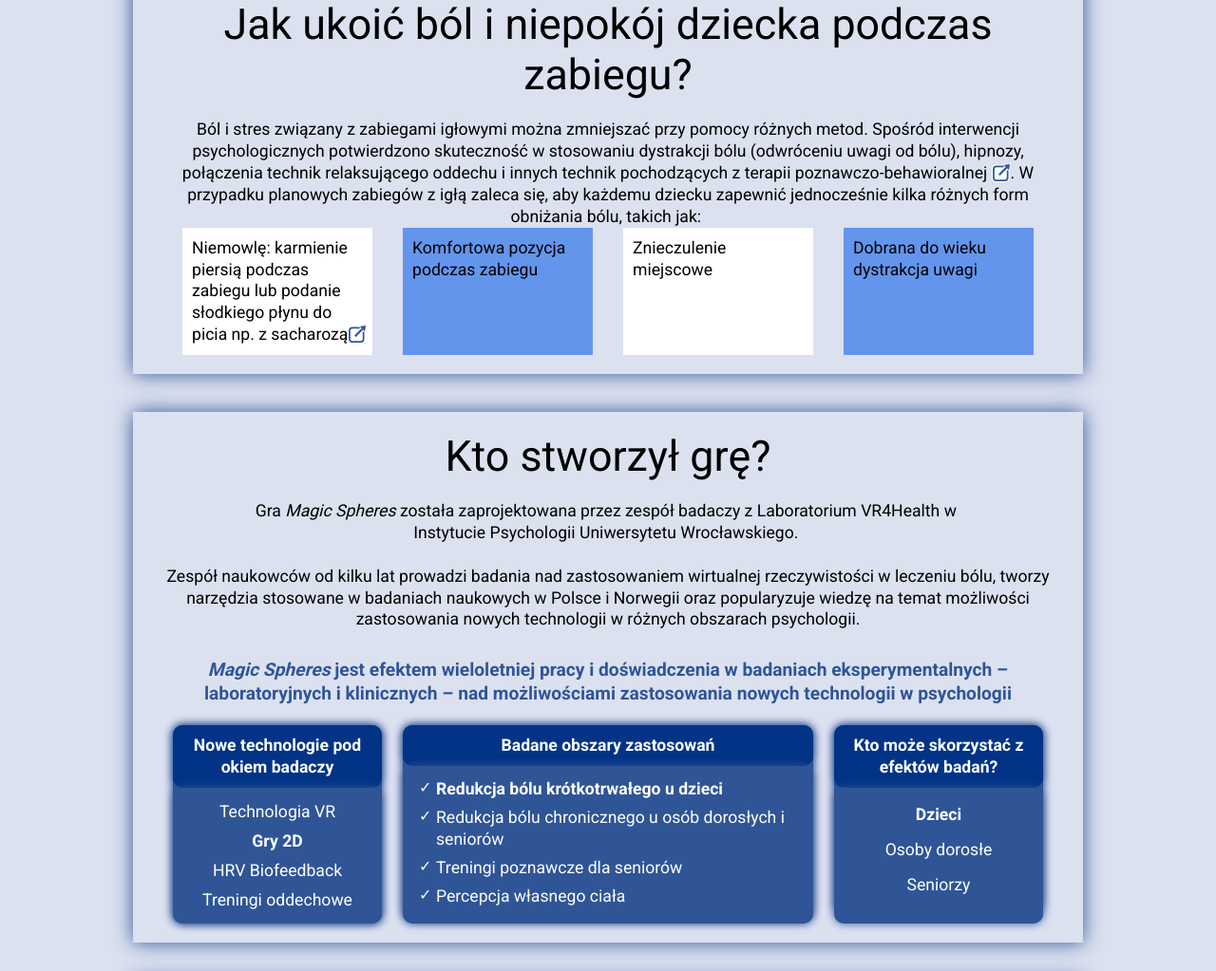
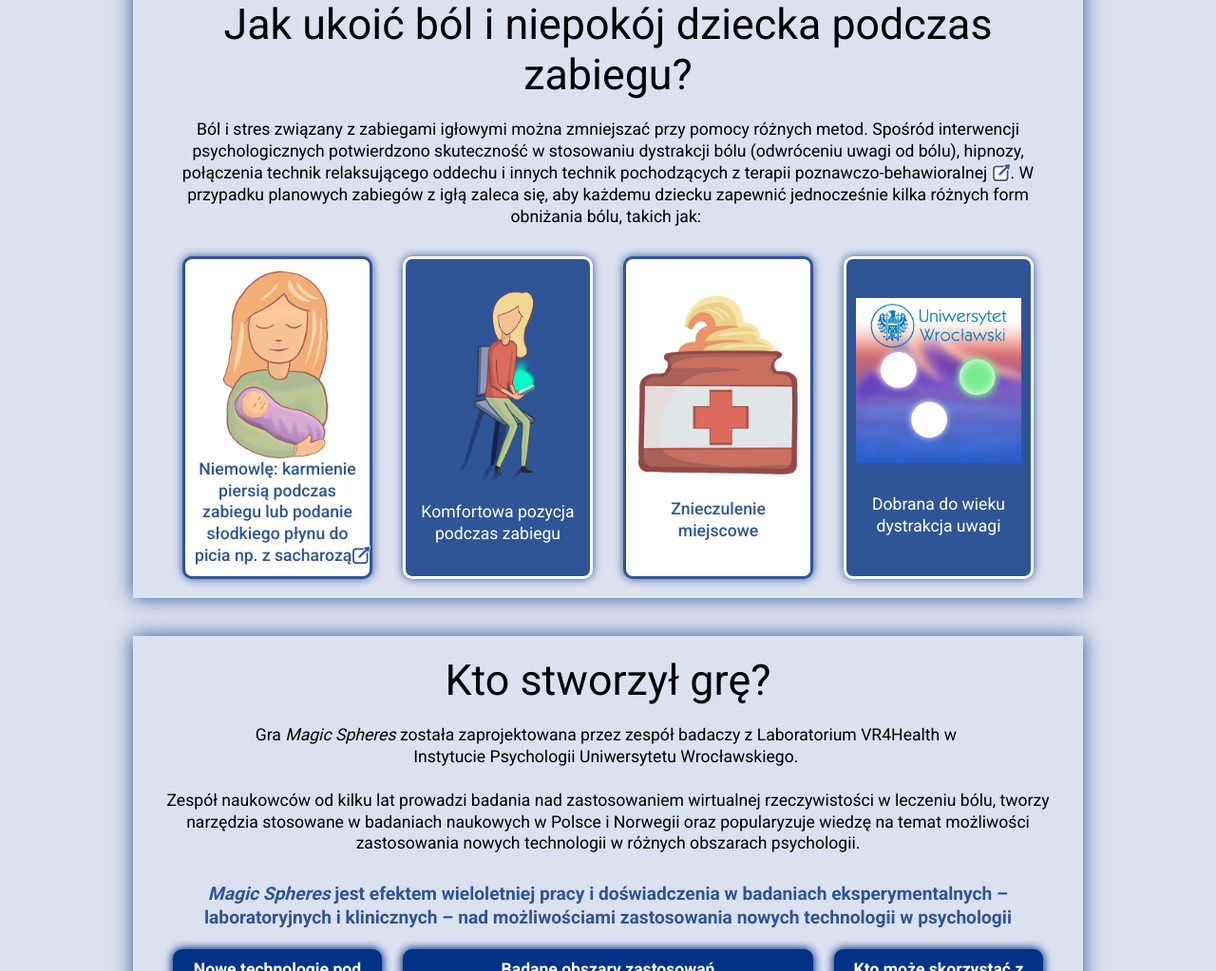
Before and after one commit to piotrwojtaszek/MOT-WEBSITE, a PHP site: page / in a window 1280 px wide. Shown: the part 5477-6500 px from the top of the page at 95% size. Run offline with PHP 8.4, Linux system fonts and the light colour scheme.

Commit message:
new icons

```diff
--- a/Site/index.php
+++ b/Site/index.php
@@ -304,21 +304,21 @@
                     </div>
                     <div class="section_4_3_content_cotainter">
                         <div class="section_4_3_content_cotainter_1">
-                            <img src="" alt="">
+                            <img src="media/multi/child_mom.png" alt="child-and-mom">
                             <p>
                                 Niemowlę: karmienie piersią podczas zabiegu lub podanie słodkiego płynu do picia np. z sacharozą <span onclick="tooglePopupOn(this.id)" class="link-toogle" id="5"></span>
                             </p>
                         </div>
                         <div class="section_4_3_content_cotainter_2">
-                            <img src="" alt="">
+                            <img src="media/multi/chair.png" alt="chair">
                             <p>Komfortowa pozycja podczas zabiegu</p>
                         </div>
                         <div class="section_4_3_content_cotainter_3">
-                            <img src="" alt="">
+                            <img src="media/multi/krem.png" alt="krem">
                             <p>Znieczulenie miejscowe</p>
                         </div>
                         <div class="section_4_3_content_cotainter_4">
-                            <img src="" alt="">
+                            <img src="media/multi/MagicSpheresLogo.png" alt="">
                             <p>Dobrana do wieku dystrakcja uwagi</p>
                         </div>
                     </div>
--- a/Site/style.css
+++ b/Site/style.css
@@ -643,12 +643,36 @@
     width: 20%;
     min-width: 200px;
     padding: 10px;
+    border-radius: 10px;
+    box-shadow: 0 0 10px #2f5597;
+    text-align: center;
+    display: flex;
+    flex-direction: column;
+    align-items:center;
+    justify-content: space-evenly;
+    margin-top: 30px;
+}
+
+.section_4_3_content_cotainter div img{
+    max-width: 100%;
+    max-height: 200px;
+}
+
+.section_4_3_content_cotainter div:nth-child(2n+1)
+{
     background-color: white;
+    border-radius: 10px;
+    border: 3px solid #2f5597;
+    color: #2f5597;
+    font-weight: 500;
 }
+
 
 .section_4_3_content_cotainter div:nth-child(2n)
 {
-    background-color: cornflowerblue;
+    background-color: #2f5597;
+    color: white;
+    border: 3px solid white
 }
 
 .section_5_1_title{
```
Also changed, not shown: Site/media/multi/chair.png (added), Site/media/multi/child_mom.png (added), Site/media/multi/krem.png (added).
